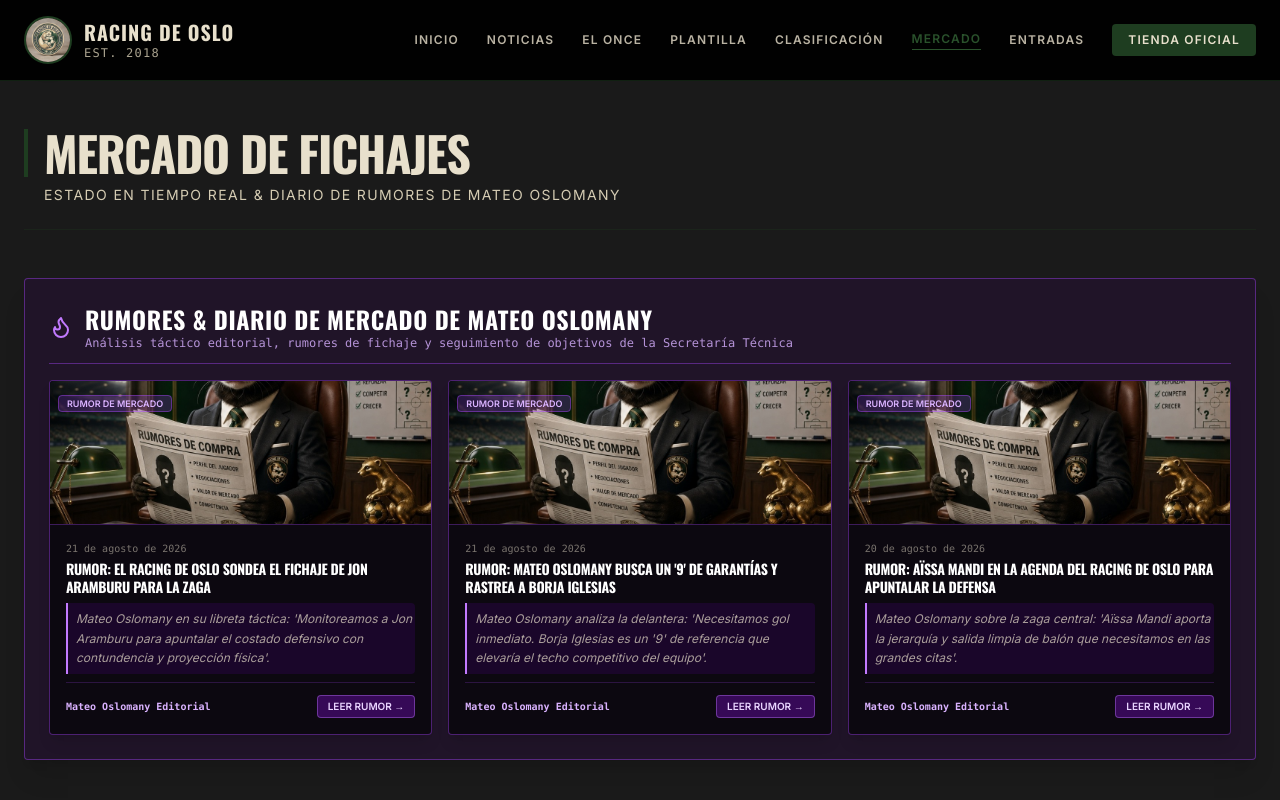
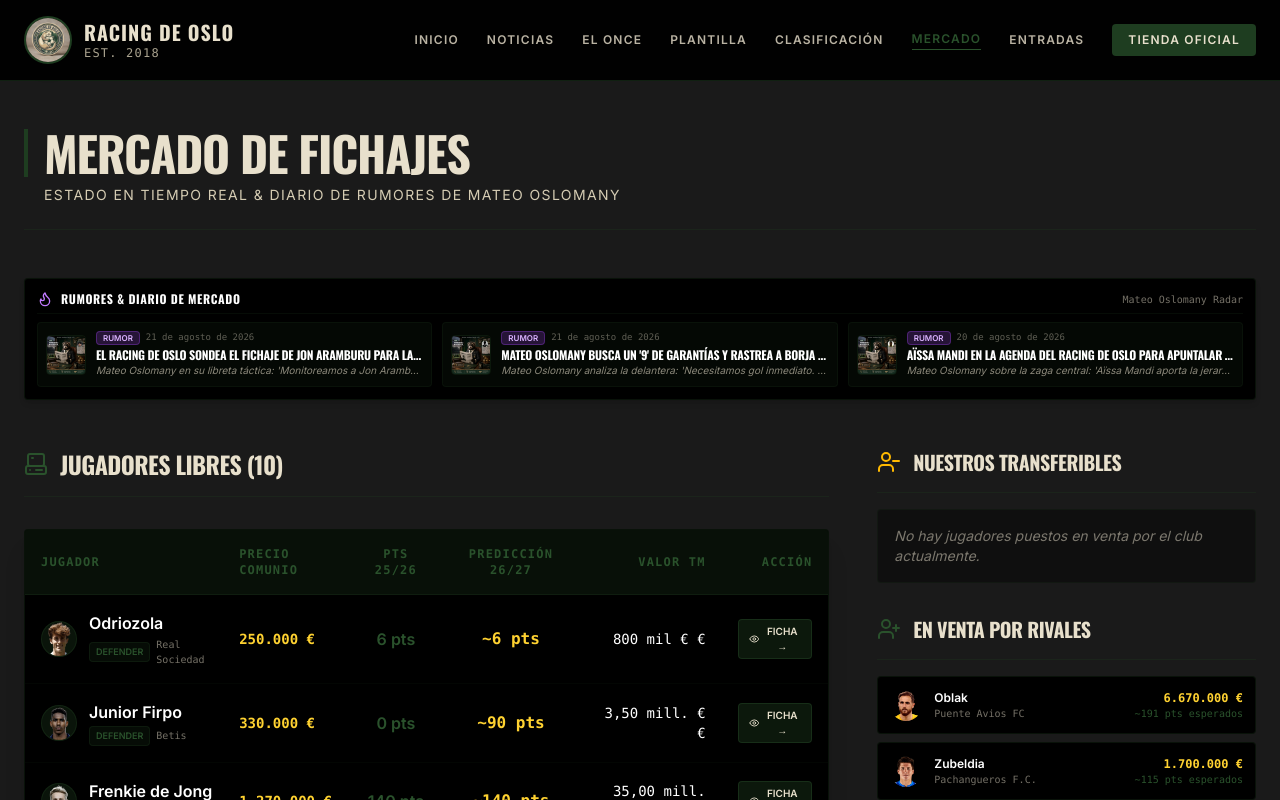
Before and after one commit to azfalot/racing-oslo-manager, a React (Vite) app in the folder web/: page /mercado in a window 1280 px wide. Shown: the top 800 px of the page. Built offline with nearby package versions, Linux system fonts and the light colour scheme.

Commit message:
style(mercado): Make rumors strip ultra-compact (~70px height) and harmonize background with club dark theme

```diff
--- a/web/src/pages/Mercado.jsx
+++ b/web/src/pages/Mercado.jsx
@@ -53,62 +53,49 @@ export default function Mercado() {
         </div>
       </div>
 
-      {/* SECCIÓN DE RUMORES DE MERCADO & EL DIARIO DE MATEO OSLOMANY */}
+      {/* SECCIÓN DE RUMORES DE MERCADO (ULTRA-COMPACTA & ARMONIZADA) */}
       {rumorNews.length > 0 && (
-        <div className="bg-purple-950/20 border border-purple-500/40 p-6 rounded-sm space-y-4 shadow-xl">
-          <div className="flex items-center gap-3 border-b border-purple-500/40 pb-3">
-            <Flame className="text-purple-400 animate-pulse" size={24} />
-            <div>
-              <h3 className="text-2xl font-display font-bold text-white uppercase tracking-wide">
-                RUMORES & DIARIO DE MERCADO DE MATEO OSLOMANY
+        <div className="bg-black border border-forest/30 p-3 rounded-sm space-y-2 shadow-md">
+          <div className="flex items-center justify-between border-b border-forest/20 pb-1.5">
+            <div className="flex items-center gap-2">
+              <Flame className="text-purple-400" size={16} />
+              <h3 className="text-xs font-display font-bold text-white uppercase tracking-wider">
+                RUMORES & DIARIO DE MERCADO
               </h3>
-              <p className="text-xs text-purple-300/80 font-mono">
-                Análisis táctico editorial, rumores de fichaje y seguimiento de objetivos de la Secretaría Técnica
-              </p>
             </div>
+            <span className="text-[10px] text-cream/50 font-mono">
+              Mateo Oslomany Radar
+            </span>
           </div>
 
-          <div className="grid grid-cols-1 md:grid-cols-3 gap-4">
+          <div className="grid grid-cols-1 md:grid-cols-3 gap-2.5">
             {rumorNews.map(rumor => {
-              const badgeStyle = getCategoryBadgeStyle(rumor.category)
               return (
                 <div
                   key={rumor.id}
                   onClick={() => setSelectedNews(rumor)}
-                  className="bg-black/60 border border-purple-500/40 rounded-sm overflow-hidden flex flex-col justify-between group hover:border-purple-400 transition-all cursor-pointer shadow-lg hover:scale-[1.01]"
+                  className="bg-forest-dark/20 border border-forest/20 p-2 rounded-sm hover:border-forest-light/60 transition-all flex items-center gap-2.5 group cursor-pointer"
                 >
-                  <div className="relative h-36 overflow-hidden border-b border-purple-500/30">
                   <img
                     src={rumor.image || '/media/crest.jpg'}
                     alt={rumor.title}
-                      className="w-full h-full object-cover group-hover:scale-105 transition-transform duration-500"
+                    className="w-10 h-10 rounded-sm object-cover border border-forest/30 flex-shrink-0"
                   />
-                    <div className="absolute top-2 left-2 z-10">
-                      <span className={`text-[9px] font-bold px-2 py-0.5 rounded-sm border uppercase ${badgeStyle.pill}`}>
-                        RUMOR DE MERCADO
+                  <div className="min-w-0 flex-1">
+                    <div className="flex items-center gap-1.5 mb-0.5">
+                      <span className="bg-purple-500/20 text-purple-300 border border-purple-500/30 text-[8px] font-bold px-1.5 py-0.2 rounded-sm uppercase">
+                        RUMOR
+                      </span>
+                      <span className="text-[9px] text-cream/40 font-mono truncate">
+                        {formatNewsDate(rumor.date)}
                       </span>
                     </div>
-                  </div>
-
-                  <div className="p-4 space-y-2 flex-1 flex flex-col justify-between">
-                    <div>
-                      <span className="text-[10px] text-cream/50 font-mono block mb-1">
-                        {formatNewsDate(rumor.date)}
-                      </span>
-                      <h4 className="text-sm font-bold text-white group-hover:text-purple-300 transition-colors line-clamp-2 leading-tight">
-                        {rumor.title}
+                    <h4 className="text-xs font-bold text-white group-hover:text-forest-light transition-colors truncate">
+                      {rumor.title.replace(/^RUMOR:\s*/i, '')}
                     </h4>
-                      <p className="text-xs text-cream/70 line-clamp-3 leading-relaxed italic border-l-2 border-purple-400 pl-2 bg-purple-950/30 py-1.5 mt-2 rounded-r-sm">
+                    <p className="text-[10px] text-cream/60 truncate italic">
                       {rumor.excerpt || rumor.summary}
                     </p>
-                    </div>
-
-                    <div className="pt-3 border-t border-purple-500/20 flex justify-between items-center text-xs">
-                      <span className="text-purple-300 font-mono font-bold text-[10px]">Mateo Oslomany Editorial</span>
-                      <button className="bg-purple-600/30 text-purple-200 group-hover:bg-purple-600 group-hover:text-white px-2.5 py-1 rounded-sm border border-purple-400/40 transition-colors text-[10px] font-bold uppercase">
-                        LEER RUMOR &rarr;
-                      </button>
-                    </div>
                   </div>
                 </div>
               )
```
Lines whose indentation alone changed are shown as unchanged.
